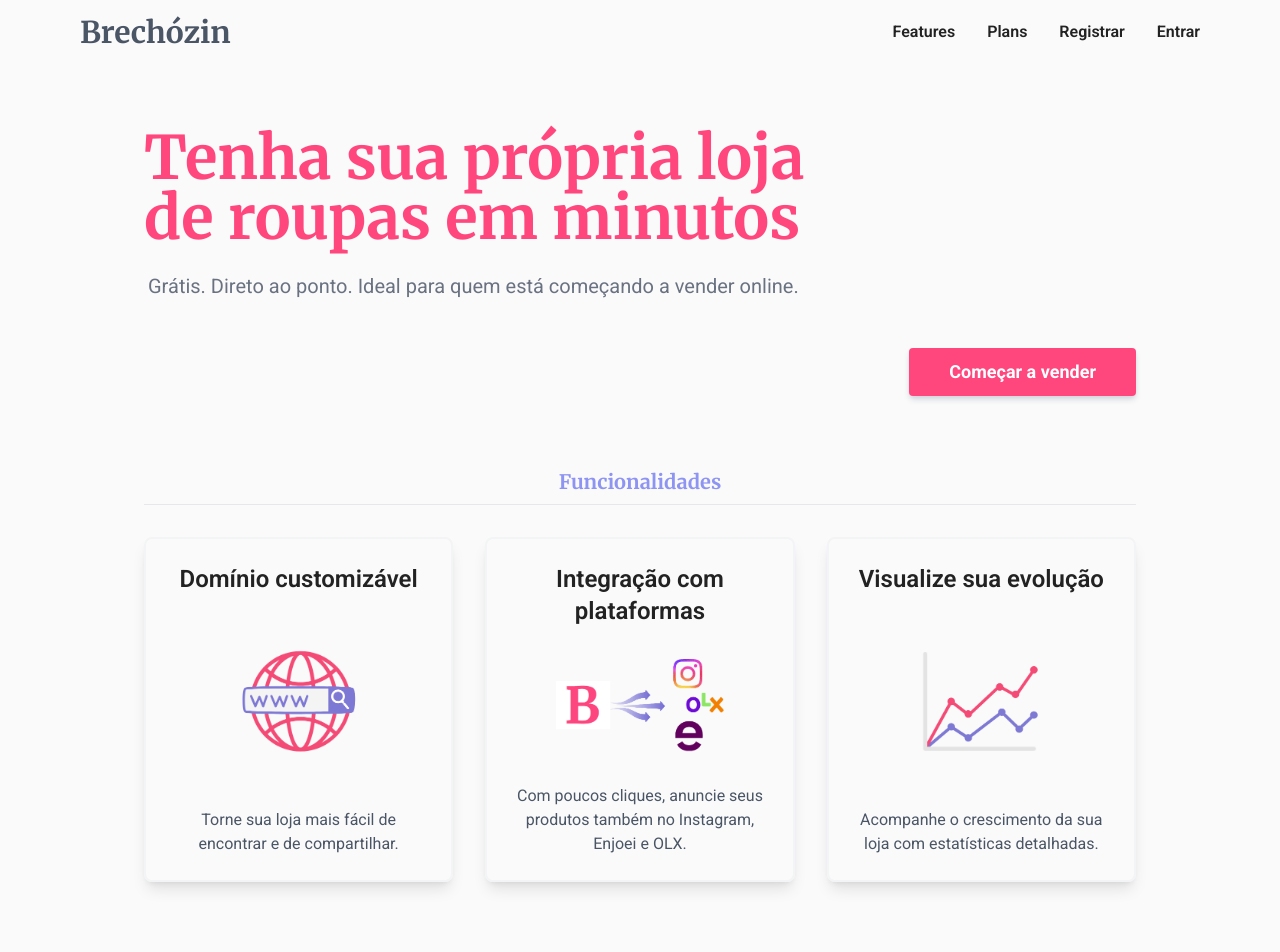
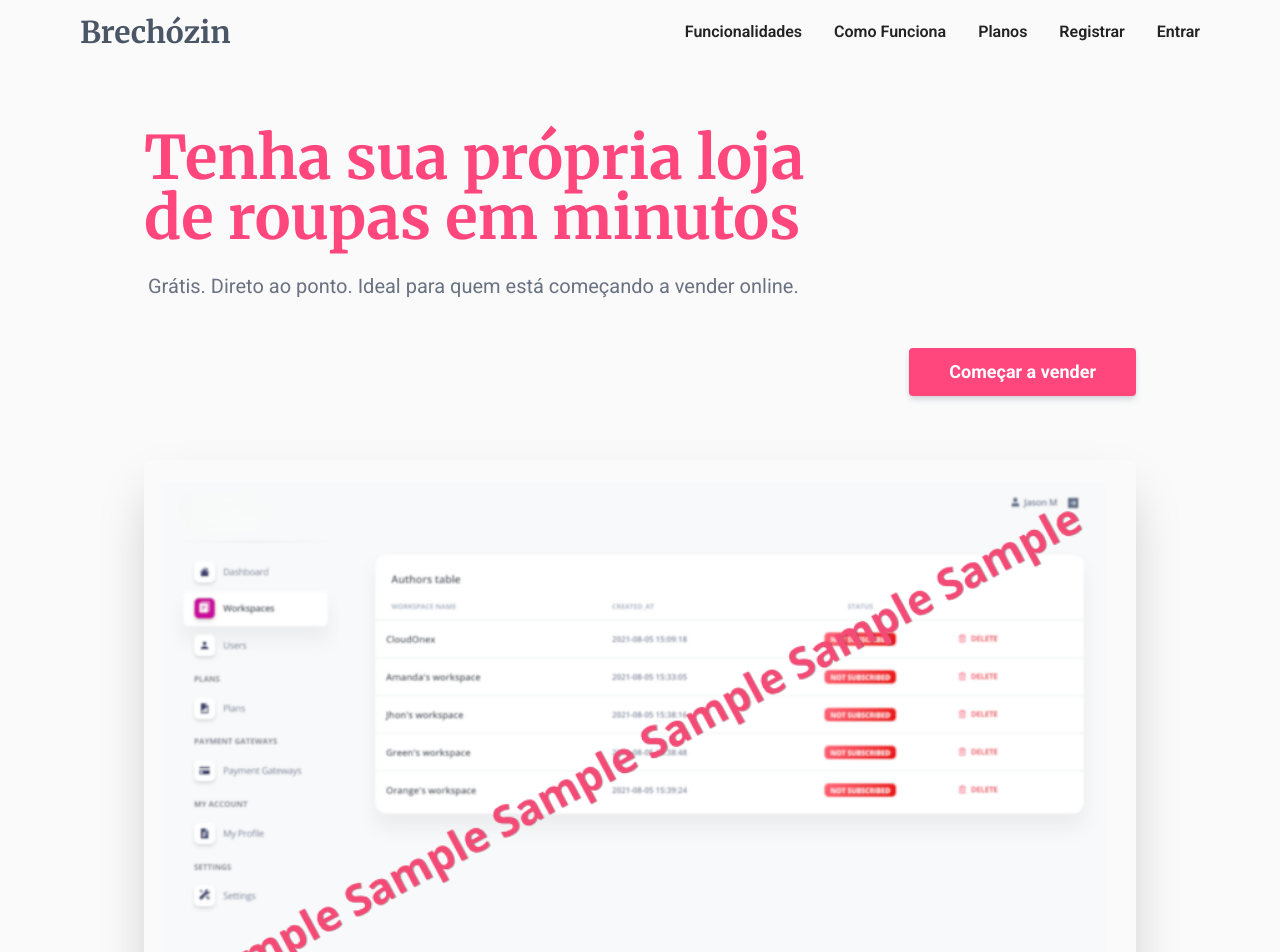
Before and after one commit to gabriel-zanghelini/saas-clothing-catalog, a Next.js app: page / in a window 1280 px wide. Shown: the top 952 px of the page. Built offline with nearby package versions, Linux system fonts and the light colour scheme; no server answers.

Commit message:
adding screenshot at hero section

```diff
--- a/app/page.tsx
+++ b/app/page.tsx
@@ -2,7 +2,6 @@ import PlansGrid from '@/components/PlansGrid'
 import Header from '@/components/homepage/Header'
 import HeroSection from '@/components/homepage/HeroSection'
 import Features from '@/components/homepage/Features'
-import Partners from '@/components/homepage/Partners'
 import HowTo from '@/components/homepage/HowTo'
 
 export default function HomePage() {
@@ -14,7 +13,6 @@ export default function HomePage() {
         <Features />
         <HowTo />
         <PlansGrid />
-        <Partners />
       </div>
     </>
   )
--- a/components/homepage/Header.tsx
+++ b/components/homepage/Header.tsx
@@ -11,10 +11,13 @@ const Header: React.FC = () => {
       </span>
       <nav className='flex gap-8 font-semibold font-lg'>
         <a href='#' className='hover:text-gray-600 transition-colors'>
-          Features
+          Funcionalidades
         </a>
         <a href='#' className='hover:text-gray-600 transition-colors'>
-          Plans
+          Como Funciona
+        </a>
+        <a href='#' className='hover:text-gray-600 transition-colors'>
+          Planos
         </a>
         <a href='#' className='hover:text-gray-600 transition-colors'>
           Registrar
--- a/components/homepage/HeroSection.tsx
+++ b/components/homepage/HeroSection.tsx
@@ -1,6 +1,7 @@
 import Link from 'next/link'
 import React from 'react'
 import { merriweather } from '../fonts'
+import Image from 'next/image'
 
 const HeroSection: React.FC = () => {
   return (
@@ -28,6 +29,15 @@ const HeroSection: React.FC = () => {
           Começar a vender
         </Link>
       </div>
+
+      <Image
+        src='/images/sample-screenshot.png'
+        alt='Hero Image'
+        width={1000}
+        height={700}
+        className='mx-auto shadow-2xl rounded-md'
+      />
+
     </div>
   )
 }
```
Also changed, not shown: public/images/sample-screenshot.png (added).
